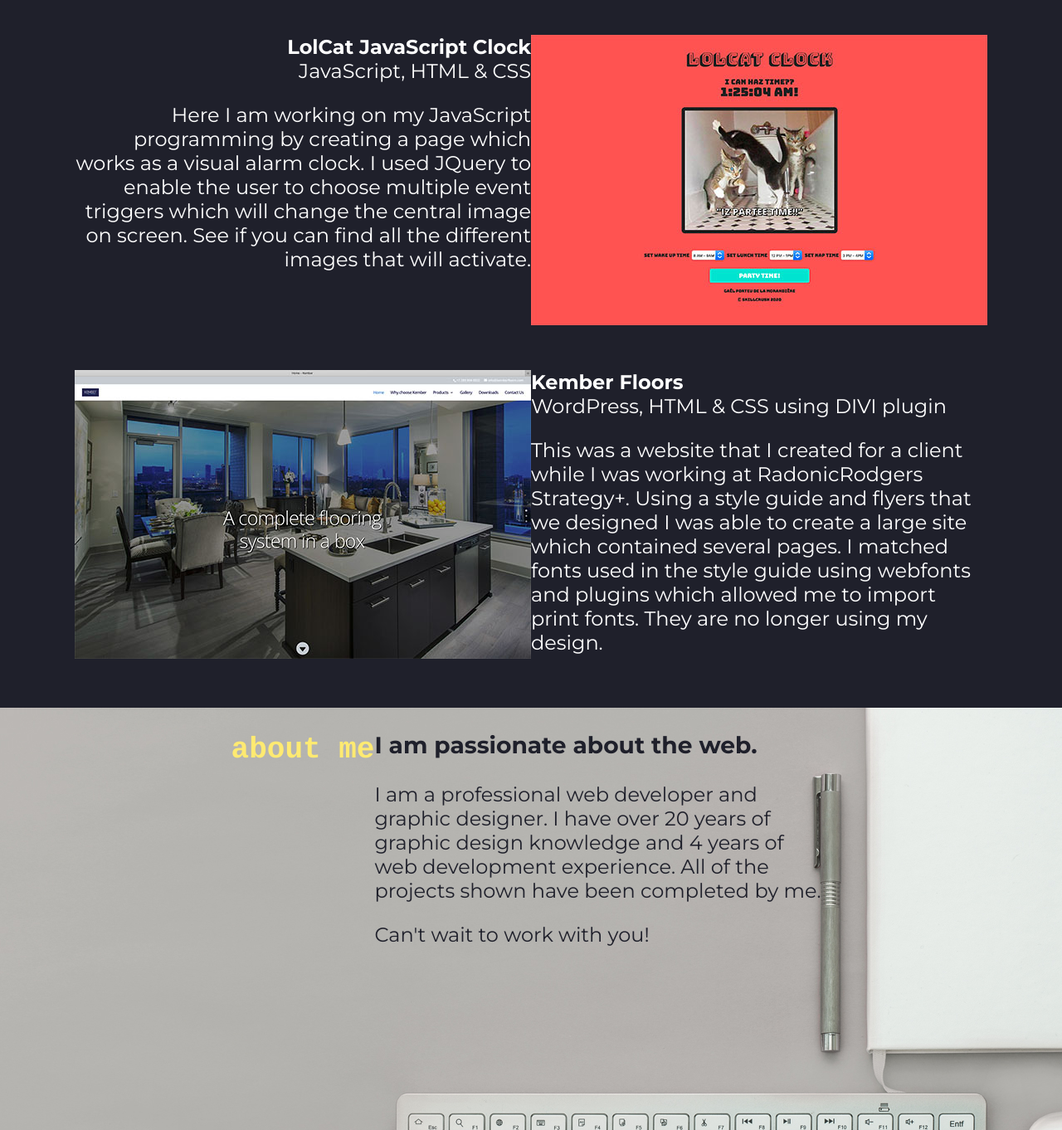
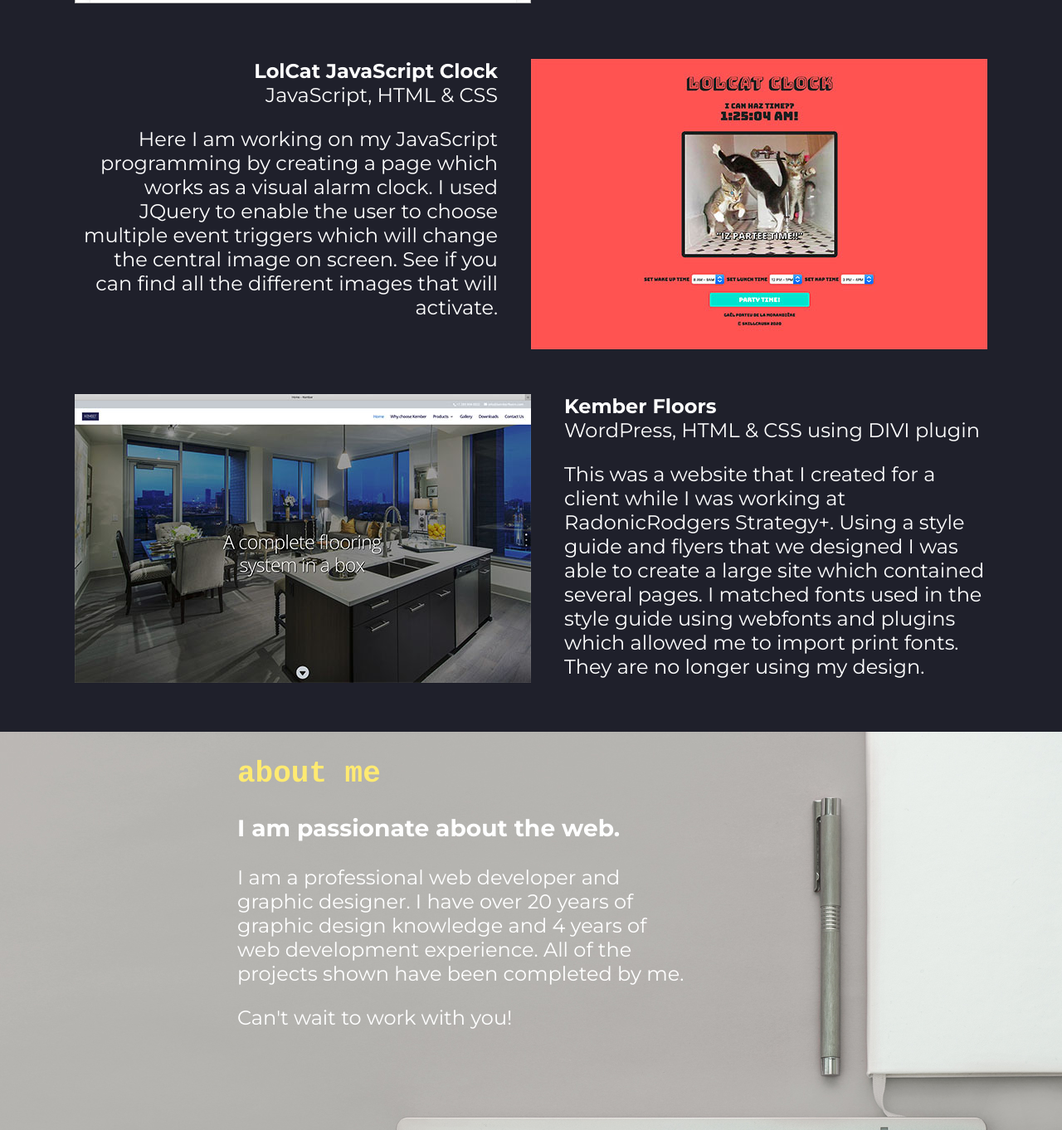
Before and after one commit to gaelporteu/milestone-website-project, a plain HTML site: page index.html in a window 1280 px wide. Shown: the part 2119-3481 px from the top of the page at 83% size. Drawn offline with Linux system fonts and the light colour scheme.

Commit message:
Fixed about page header

```diff
--- a/css/main.css
+++ b/css/main.css
@@ -40,6 +40,9 @@ footer {
 }
 
 #about {
+  display: flex;
+  justify-content: center;
+  align-items: flex-start;
   height: 550px;
   width: 100vw;
   background: url(../img/about-me.jpg) top left / cover;
@@ -134,11 +137,31 @@ h2 {
   font-size: 24px;
 }
 
+#portfolio .half-width h3,
+#portfolio .half-width p {
+  margin-left: 40px;
+}
+
+#portfolio .half-width.align-right h3,
+#portfolio .half-width.align-right p {
+  margin-left: 0;
+  margin-right: 40px;
+}
+
 /* ABOUT STYLES */
 
 #about .full-width {
+  display: flex;
+  flex-flow: column wrap;
+  justify-content: center;
   font-size: 24px;
-  color: #1f202b;
+  width: 60%;
+}
+
+#about h2 {
+  /* text-align: center;
+  align-self: center; */
+  margin-bottom: 0;
 }
 
 /* FOOTER STYLES */
@@ -160,7 +183,6 @@ footer .full-width {
   flex-flow: row nowrap;
   font-size: 24px;
 }
-
 
 .icon-gold {
   color: #ffea71;
@@ -204,6 +226,17 @@ footer h4 {
     width: 100%;
   }
 
+  #portfolio .half-width h3,
+  #portfolio .half-width p {
+    margin-left: 0;
+  }
+
+  #portfolio .half-width.align-right h3,
+  #portfolio .half-width.align-right p {
+    margin-left: 0;
+    margin-right: 0;
+  }
+
   .half-width {
     width: 100%;
   }
@@ -234,6 +267,7 @@ footer h4 {
 
   #about h2 {
     margin-bottom: 0;
+    align-self: center;
   }
 
   footer h4 {
```
